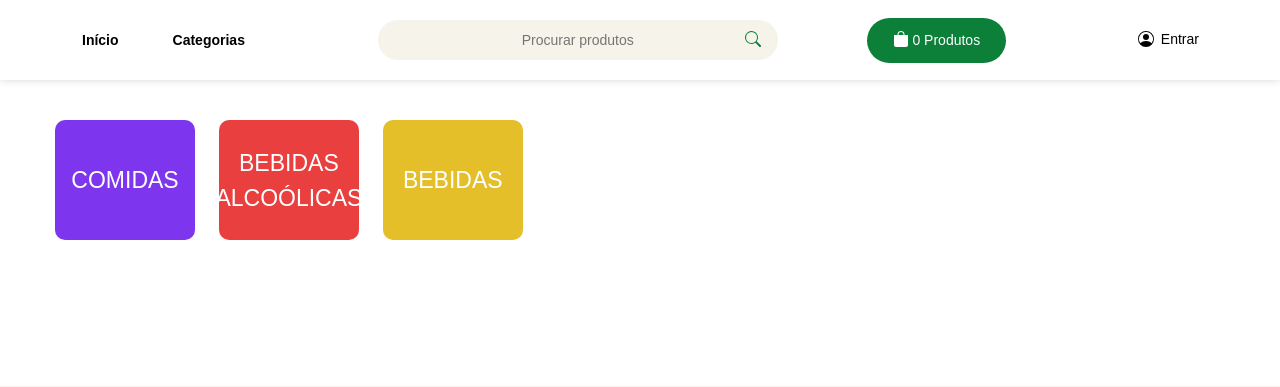
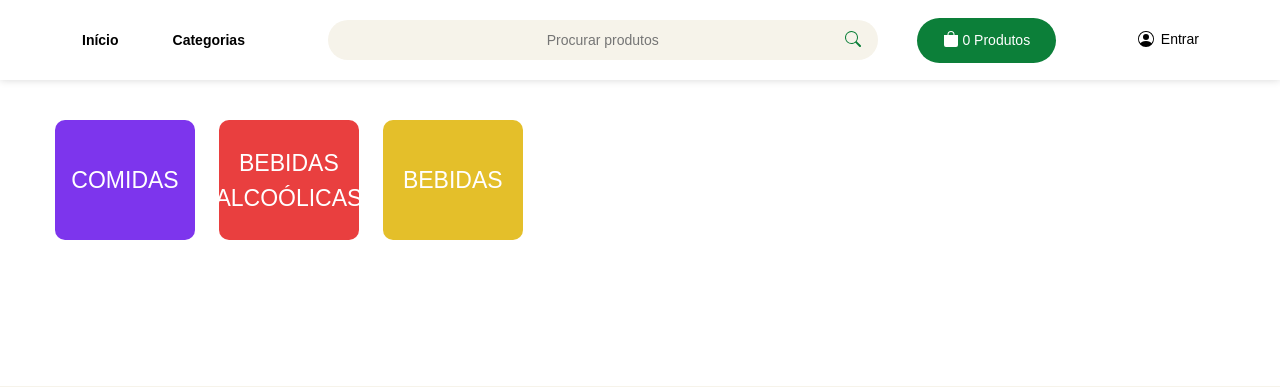
Before and after one commit to samuelveigarangel/e-commerce-validity, a Django app: a page that uses templates/base.html in a window 1280 px wide. Shown: the top 387 px of the page. Run offline with Django 4.2, Linux system fonts and the light colour scheme; data comes from the database, SQL or seed files in the repository; some libraries are stand-ins or nearby versions; some web fonts are replaced.

Commit message:
novo tamanho no form search navbar

```diff
--- a/static/css/navbar.css
+++ b/static/css/navbar.css
@@ -56,7 +56,7 @@ button:focus{outline:none !important;}
     margin: 0 3px 2px 0;
 }
 .input-search{
-    width: 400px;
+    width: 550px;
     height: 24px;
     border-radius: 30px;
     padding: 20px;
```
